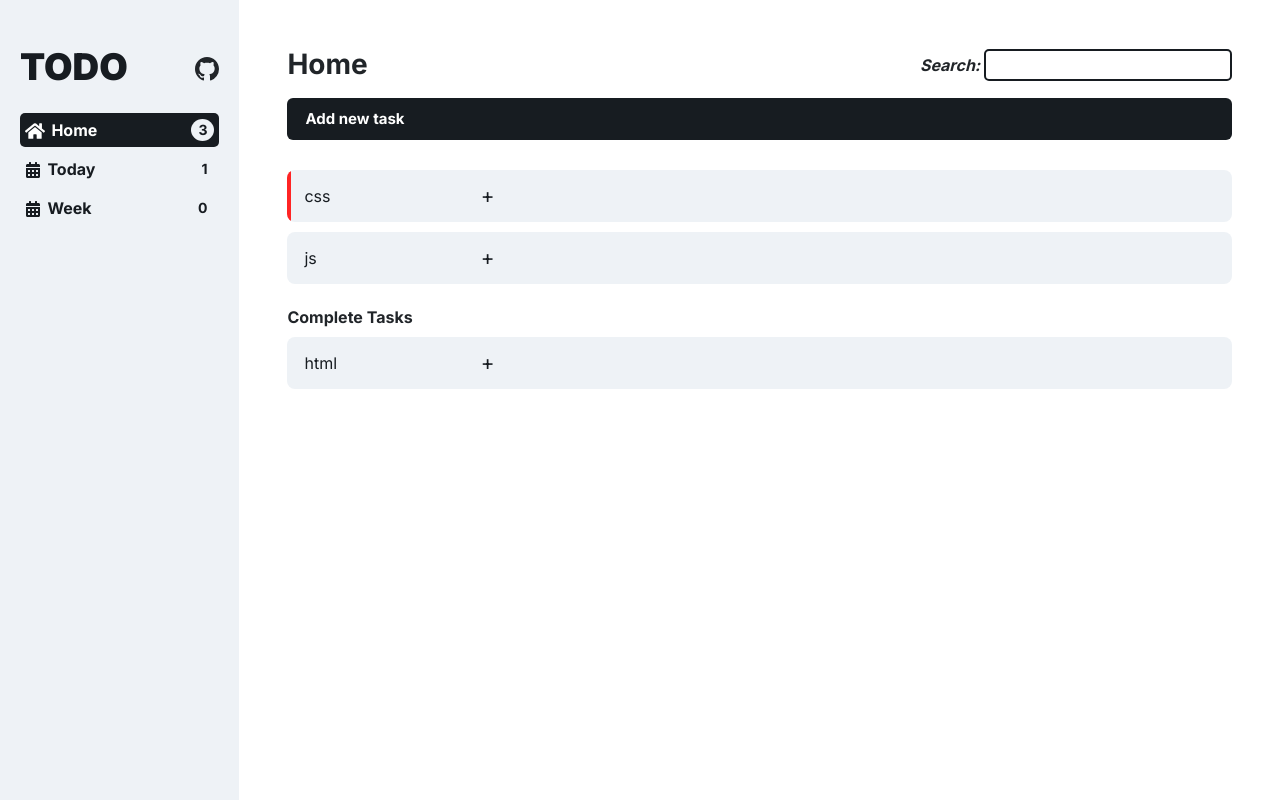
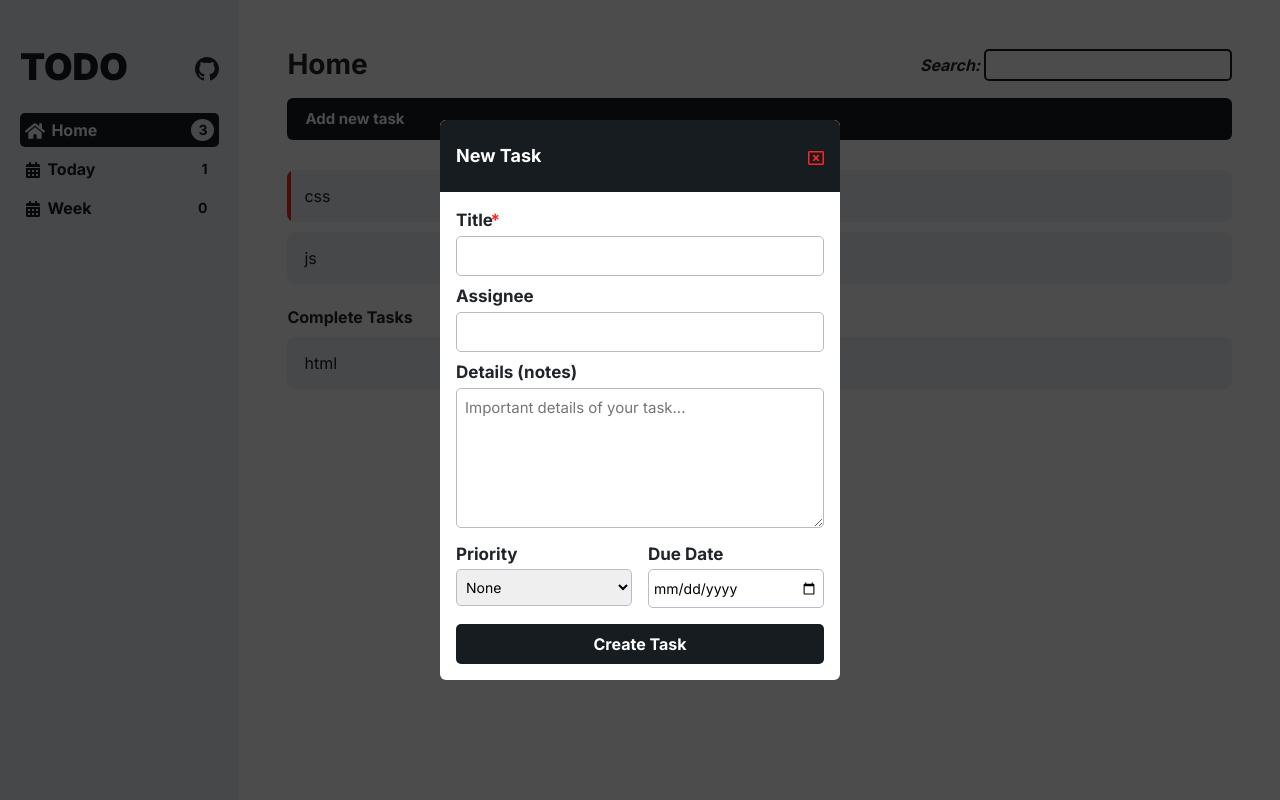
Before and after one commit to a7mad1112/FTS-Task-React-TODO, a React (Create React App) app: page / in a window 1280 px wide. Built offline with nearby package versions, Linux system fonts and the light colour scheme.

Commit message:
built and style add form component

```diff
--- /dev/null
+++ b/src/components/add-task-form/AddTaskForm.jsx
@@ -0,0 +1,61 @@
+import React from 'react'
+import './add-task-form.css'
+import { FaRegWindowClose } from "react-icons/fa";
+
+const AddTaskForm = () => {
+  return (
+    <div id="add-task-form" className="my-modal show-modal">
+
+    <div className="my-modal-content rounded">
+
+      <header className="py-4 px-3 rounded-top d-flex align-items-center justify-content-between">
+        <h3>New Task</h3>
+        <span className="close-add-task-form close-task-form">
+          <i>
+            <FaRegWindowClose />
+          </i>
+        </span>
+      </header>
+      <form className="p-3" id="add-task-modal">
+        <div className="form-group mb-2">
+          <label className="d-block" htmlFor="task-name">Title</label>
+          <input className="d-block" name="title" type="text" id="task-name" />
+          <p className="title-err"></p>
+        </div>
+
+        <div className="form-group mb-2">
+          <label className="d-block" htmlFor="task-assignee">Assignee</label>
+          <input className="d-block" name="assignee" type="text" id="task-assignee" />
+        </div>
+
+        <div className="form-group mb-2">
+          <label className="d-block" htmlFor="task-details">Details (notes)</label>
+          <textarea id="task-details" name="details" placeholder="Important details of your task..."></textarea>
+        </div>
+        <div className="form-group mb-2">
+          <div className="row gap-3">
+            <div className="col p-0">
+              <label htmlFor="select-priority" data-color="">Priority</label>
+              <select className="d-block" name="priority" id="select-priority">
+                <option value="none">None</option>
+                <option value="low">Low</option>
+                <option value="medium">Medium</option>
+                <option value="high">High</option>
+              </select>
+            </div>
+            <div className="col p-0">
+              <label htmlFor="due-date">Due Date</label>
+              <input name="date" type="date" id="due-date" />
+            </div>
+          </div>
+        </div>
+        <div className="form-group mt-3">
+          <button id="add-task" type="submit">Create Task</button>
+        </div>
+      </form>
+    </div>
+  </div>
+  )
+}
+
+export default AddTaskForm
--- /dev/null
+++ b/src/components/add-task-form/add-task-form.css
@@ -0,0 +1,180 @@
+
+.my-modal {
+  display: flex;
+  /* display: none; */
+  align-items: center;
+  justify-content: center;
+  position: fixed;
+  z-index: 1;
+  left: 0;
+  bottom: 0;
+  width: 100%;
+  height: 100vh;
+  overflow: hidden;
+  background-color: rgba(0, 0, 0, 0.7);
+  transition: 0.3s;
+  /* transform: scale(0); */
+
+  opacity: 0;
+  visibility: hidden;
+}
+
+.my-modal-content {
+  transition: 0.3;
+  transform: scale(0);
+}
+
+.show-modal {
+  opacity: 1;
+  visibility: visible;
+}
+
+.show-modal .my-modal-content {
+  animation-name: show-modal;
+  animation-duration: 0.5s;
+  animation-timing-function: cubic-bezier(0.68, -0.55, 0.27, 1.55);
+  ;
+  animation-fill-mode: forwards;
+}
+
+
+@keyframes show-modal {
+  0% {
+    transform: scale(0);
+  }
+
+  100% {
+    transform: scale(1);
+  }
+}
+
+
+
+.my-modal-content {
+  background-color: #fff;
+  width: 400px;
+  border-radius: 5px;
+}
+
+.my-modal-content header {
+  background-color: var(--black-color);
+  color: #fff;
+}
+
+.my-modal-content header h3 {
+  font-size: 18px;
+  font-weight: bold;
+}
+
+.close-task-form {
+  cursor: pointer;
+  color: var(--high-priority);
+  transition: 0.2s;
+}
+
+.close-task-form:hover {
+  color: #ff242488;
+}
+
+.my-modal-content form .form-group label {
+  font-weight: bold;
+  font-size: 17px;
+  position: relative;
+  width: fit-content;
+  margin-bottom: 2px !important;
+}
+
+label[for="task-name"]::after {
+  content: '*';
+  color: var(--high-priority);
+  position: absolute;
+  top: 50%;
+  transform: translateY(-50%);
+  right: -7px;
+}
+
+.my-modal-content input,
+.my-modal-content textarea {
+  border: 1px solid #bbb;
+  outline: none;
+  border-radius: 5px;
+  width: 100%;
+  padding: 8px;
+  font-size: 15px;
+}
+
+.my-modal-content p.title-err {
+  color: var(--high-priority);
+  font-size: 11px;
+  font-weight: bold;
+  margin-top: 3px !important;
+}
+
+.my-modal-content textarea {
+  height: 140px;
+}
+
+label[for="select-priority"] {
+  position: relative;
+}
+
+label[for="select-priority"]::after {
+  content: '';
+  position: absolute;
+  right: -10px;
+  top: 50%;
+  transform: translateY(-50%);
+  width: 6px;
+  height: 6px;
+  border-radius: 50%;
+}
+
+label[data-color="low"]::after {
+  background-color: var(--low-priority);
+}
+
+label[data-color="medium"]::after {
+  background-color: var(--medium-priority);
+}
+
+label[data-color="high"]::after {
+  background-color: var(--high-priority);
+}
+
+
+.my-modal-content select,
+.my-modal-content input[type="date"] {
+  outline: none;
+  width: 100%;
+  font-size: 14px;
+  padding: 8px 5px;
+  border: 1px solid #b6bdc8;
+  border-radius: 5px;
+  transition: 0.3s;
+  cursor: pointer;
+}
+
+.my-modal-content select option {
+  font-size: 14px;
+}
+
+.my-modal-content select:hover,
+.my-modal-content input[type="date"]:hover {
+  background-color: #f5f8ff;
+}
+
+.my-modal-content .form-group button[type="submit"] {
+  border: none;
+  outline: none;
+  background-color: var(--black-color);
+  color: #fff;
+  width: 100%;
+  padding: 8px 6px;
+  border-radius: 5px;
+  font-weight: bold;
+  transition: 0.2s;
+}
+
+.my-modal-content .form-group button[type="submit"]:hover {
+  background-color: #171c21dd;
+}
--- a/src/components/index.js
+++ b/src/components/index.js
@@ -1,5 +1,6 @@
 import Header from "./header/Header";
 import SideBar from './side-bar/SideBar';
 import Main from './main-content/Main';
+import AddTaskForm from './add-task-form/AddTaskForm';
 
-export {Header, SideBar, Main};
+export {Header, SideBar, Main, AddTaskForm};
--- a/src/components/layout/Layout.jsx
+++ b/src/components/layout/Layout.jsx
@@ -1,5 +1,5 @@
 import React from "react";
-import { Header, SideBar, Main } from "../";
+import { Header, SideBar, Main, AddTaskForm } from "../";
 const Layout = () => {
   return (
     <React.Fragment>
@@ -7,6 +7,7 @@ const Layout = () => {
       <main className="d-flex">
         <SideBar />
         <Main />
+        <AddTaskForm />
       </main>
     </React.Fragment>
   );
```
